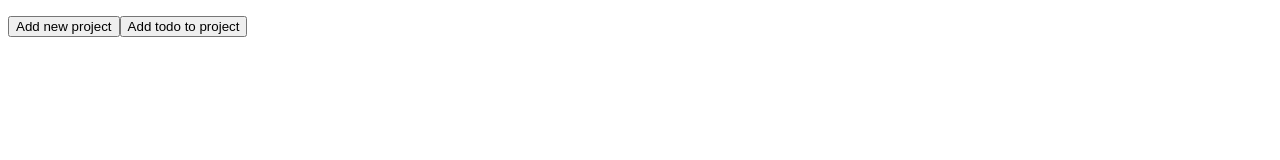
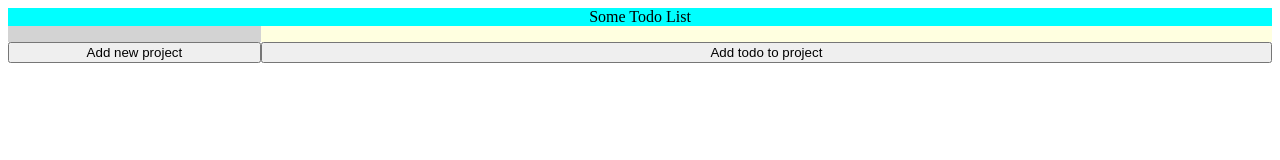
Before and after one commit to VolTorian/odin-todo-list, a website built with webpack: page src/index.html in a window 1280 px wide. Built offline with nearby package versions, Linux system fonts and the light colour scheme.

Commit message:
basic page layout with grid

```diff
--- a/src/index.html
+++ b/src/index.html
@@ -9,12 +9,20 @@
     <div id="page-container">
         <dialog id="add-project-dialog"></dialog>
         <dialog id="add-todo-dialog"></dialog>
-        <ul id="project-list">
-        </ul>
-        <ul id="todo-list">
 
-        </ul>
+        <div id="page-title">Some Todo List</div>
 
+        <div id="sidebar">
+            <ul id="project-list">
+
+            </ul>
+        </div>
+
+        <div id="main">
+            <ul id="todo-list">
+
+            </ul>
+        </div>
     </div>
 
 </body>
--- a/src/styles.css
+++ b/src/styles.css
@@ -1,7 +1,22 @@
-h1 {
-    background-color: yellow;
+#page-container {
+    display: grid;
+    grid-template-columns: 1fr 4fr;
+    text-align: center;
 }
 
-#test {
+dialog {
+    text-align: left;
+}
+
+#page-title {
+    grid-column: 1/3;
     background-color: cyan;
 }
+
+#sidebar {
+    background-color: lightgray;
+}
+
+#main {
+    background-color: lightyellow;
+}
```
Also changed, not shown: dist/index.html, dist/main.js.
